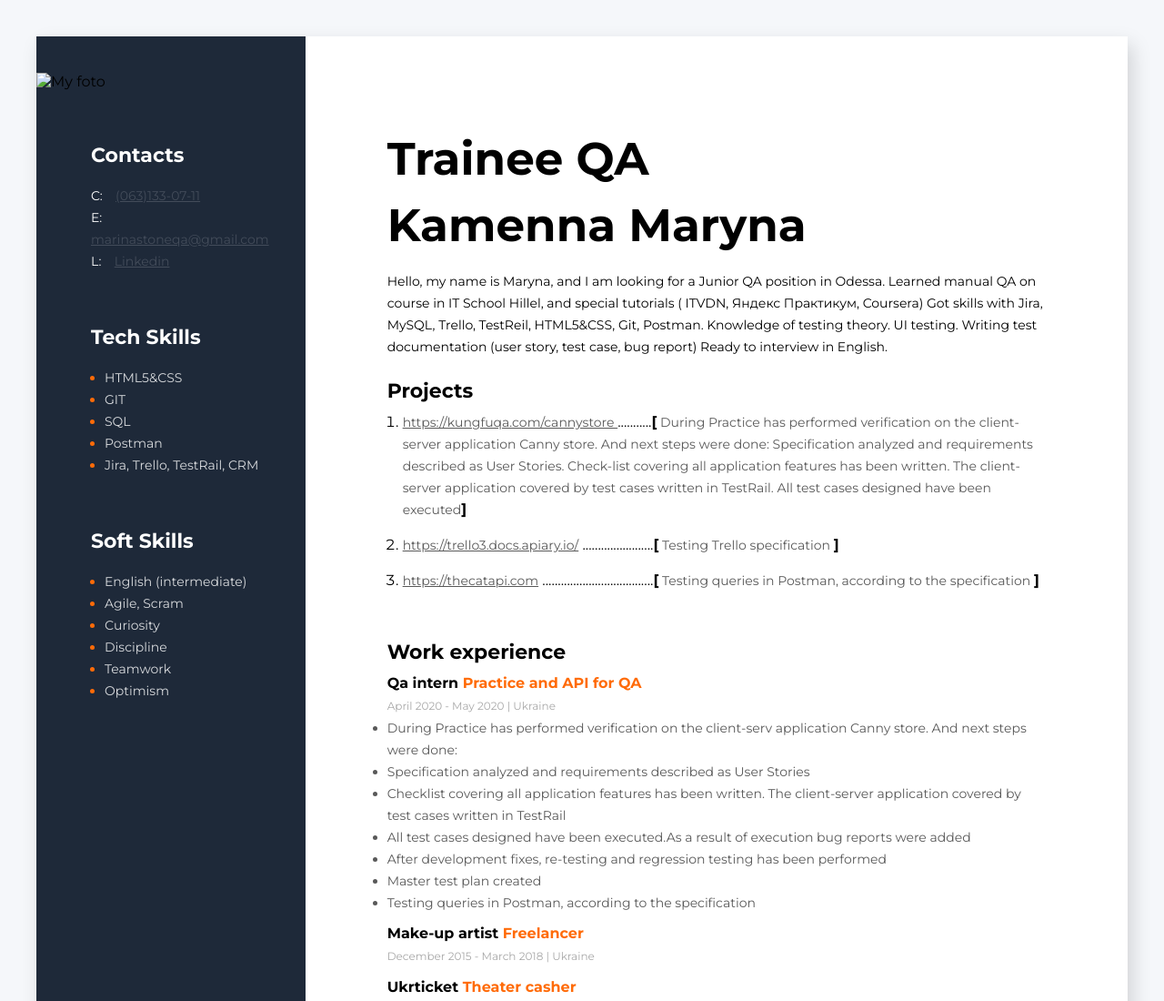
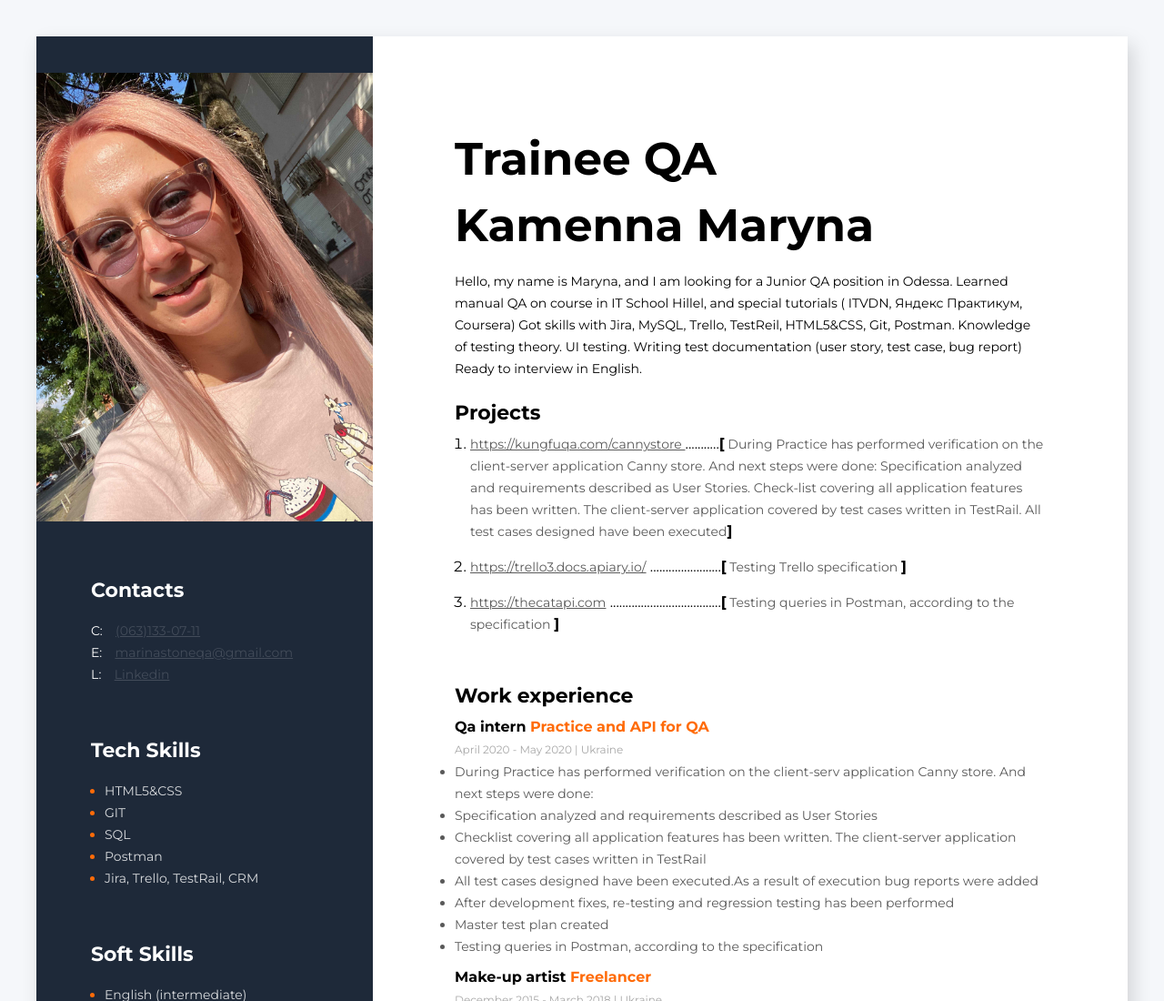
Before and after one commit to factvlad/Mary, a plain HTML site: page index.html in a window 1280 px wide. Shown: the top 1100 px of the page at 91% size. Drawn offline with Linux system fonts and the light colour scheme; the site is published under a folder, as on GitHub Pages, so addresses that start at the root find nothing.

Commit message:
Update index.html

```diff
--- a/index.html
+++ b/index.html
@@ -12,7 +12,7 @@
               <!--main conteiner-->
   <div class="wrapper">
         <aside class="sidebar">
-          <img class="my-foto" src="/img/1.jpg" alt="My foto"></class>
+          <img class="my-foto" src="./img/1.jpg" alt="My foto"></class>
 
             <!-- Contacts container-->
             <div class="contacts-container">
```
